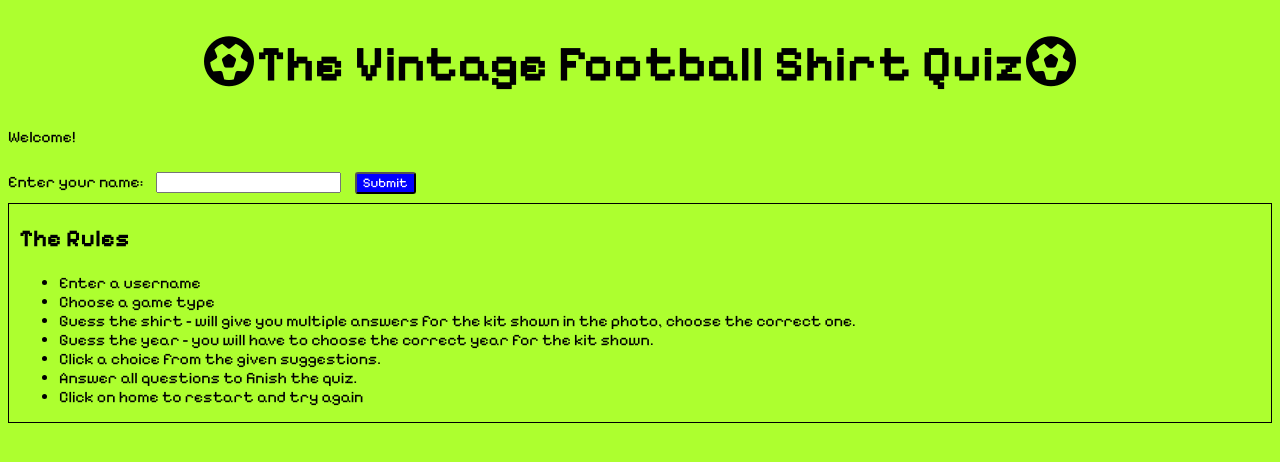
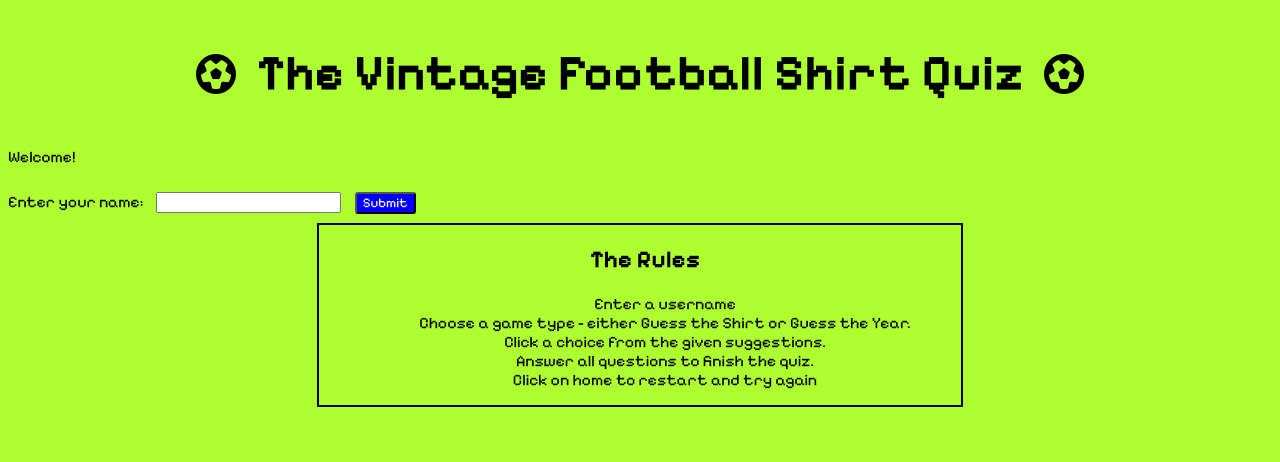
Before and after one commit to smithphil88/quiz-test, a plain HTML site: page index.html in a window 1280 px wide. Drawn offline with Linux system fonts and the light colour scheme.

Commit message:
add to css

```diff
--- a/assets/css/style.css
+++ b/assets/css/style.css
@@ -13,8 +13,8 @@ body {
 }
 
 .fa-futbol {
-    font: size 40px;
-    margin: 2px;
+    font-size: 40px;
+    margin: 20px;
 }
 
 #question-box {
@@ -29,8 +29,16 @@ body {
 }
 
 #rules-section {
-    border: solid black 1.5px;
+    border: solid black 2px;
     padding-left: 10px;
+    text-align: center;
+    width: 50%;
+    margin: auto;
+}
+
+#list {
+    list-style-type: none;
+
 }
 
 .hidden {
--- a/index.html
+++ b/index.html
@@ -17,11 +17,9 @@
         <button id="mySubmit">Submit</button>
         <div id="rules-section">
             <h2>The Rules</h2>
-            <ul>
+            <ul id="list">
                 <li>Enter a username</li>
-                <li>Choose a game type</li>
-                <li>Guess the shirt - will give you multiple answers for the kit shown in the photo, choose the correct one.</li>
-                <li>Guess the year - you will have to choose the correct year for the kit shown.</li>
+                <li>Choose a game type - either Guess the Shirt or Guess the Year.</li>
                 <li>Click a choice from the given suggestions.</li>
                 <li>Answer all questions to finish the quiz.</li>
                 <li>Click on home to restart and try again</li>
```
